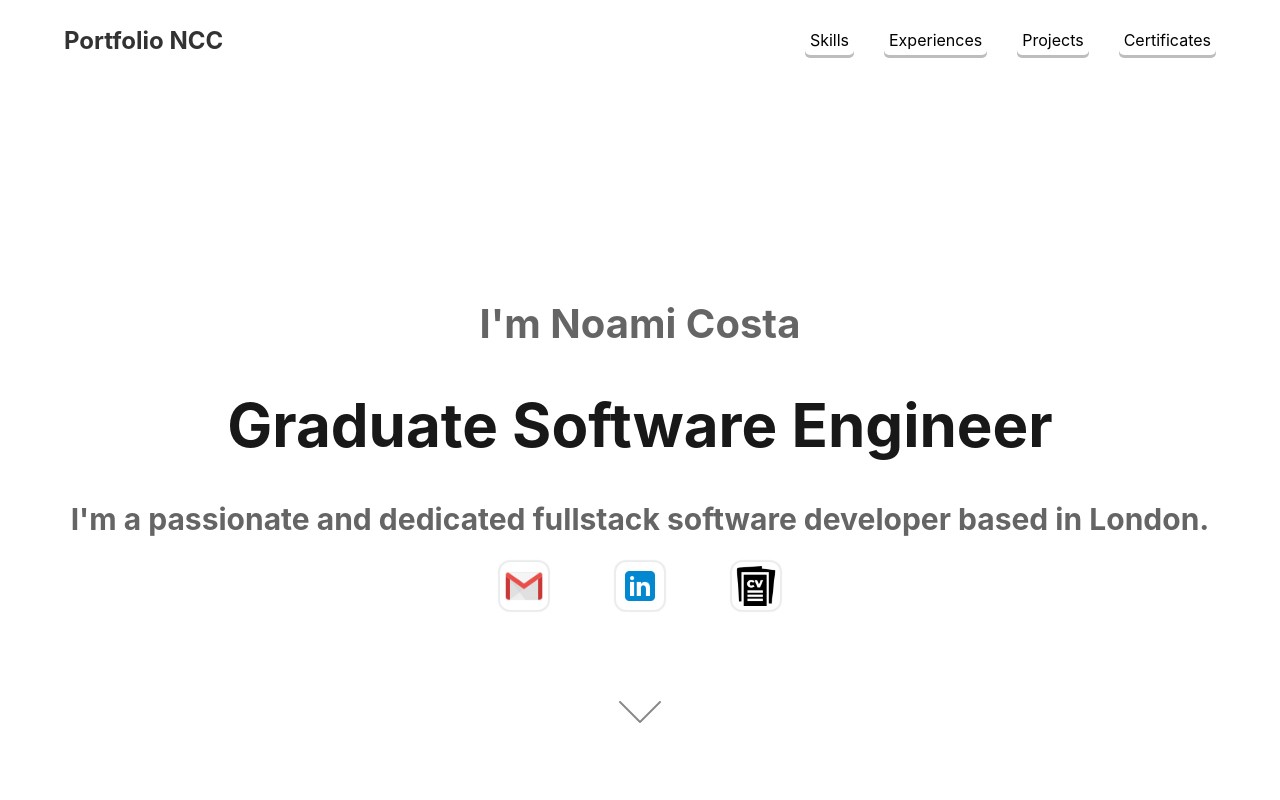
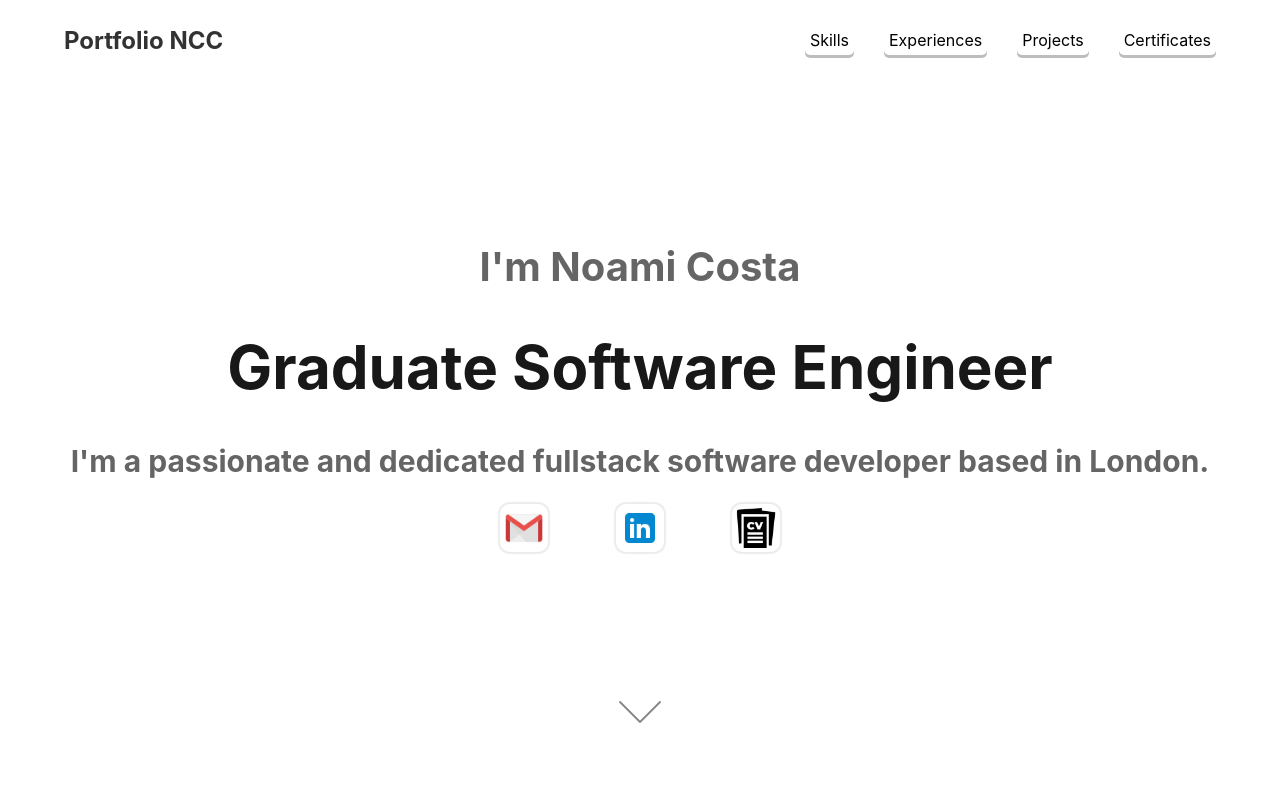
Before and after one commit to calasCosta/ncc-portfolio, a React (Create React App) app in the folder ncc-portfolio/: page /#/ in a window 1280 px wide. Shown: the top 800 px of the page. Built offline with nearby package versions, Linux system fonts and the light colour scheme.

Commit message:
new design for herosection

```diff
--- a/ncc-portfolio/src/styles/App.scss
+++ b/ncc-portfolio/src/styles/App.scss
@@ -39,6 +39,7 @@ main {
 
     .div-inside {
       text-align: center;
+      margin-top: -10%;
 
       .h2-name {
         font-size: 40px;
```
